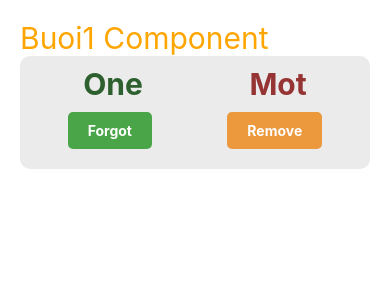
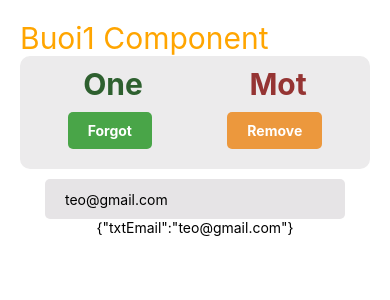
Before and after one commit to vanpho93/rn1205, a React Native app: screen / in a window 390 px wide. Shown: the top 300 px of the page. Built offline with nearby package versions, Linux system fonts and the light colour scheme.

Commit message:
my input

```diff
--- a/components/Buoi1.js
+++ b/components/Buoi1.js
@@ -1,6 +1,7 @@
 import React, { Component } from 'react';
 import { View, Text, TouchableOpacity } from 'react-native';
 import Word from './Word';
+import MyInput from './MyInput';
 
 export default class Buoi1 extends Component {
     render() {
@@ -8,6 +9,7 @@ export default class Buoi1 extends Component {
             <View style={styles.container}>
                 <Text style={styles.title}>Buoi1 Component</Text>
                 <Word />
+                <MyInput />
             </View>
         );
     }
--- /dev/null
+++ b/components/MyInput.js
@@ -0,0 +1,36 @@
+import React, { Component } from 'react';
+import { View, Text, TouchableOpacity, TextInput } from 'react-native';
+
+export default class MyInput extends Component {
+    constructor(props) {
+        super(props);
+        this.state = { txtEmail: 'teo@gmail.com' };
+    }
+    render() {
+        return (
+            <View style={styles.container}>
+                <TextInput
+                    placeholder="Enter your email"
+                    style={styles.textInput}
+                    value={this.state.txtEmail}
+                    onChangeText={text => this.setState({ txtEmail: text })}
+                />
+                <Text>{ JSON.stringify(this.state) }</Text>
+            </View>
+        );
+    }
+}
+
+const styles = {
+    container: {
+        margin: 10,
+        alignItems: 'center'
+    },
+    textInput: {
+        backgroundColor: '#E6E4E6',
+        height: 40,
+        width: 300,
+        paddingLeft: 20,
+        borderRadius: 5
+    }
+};
```
